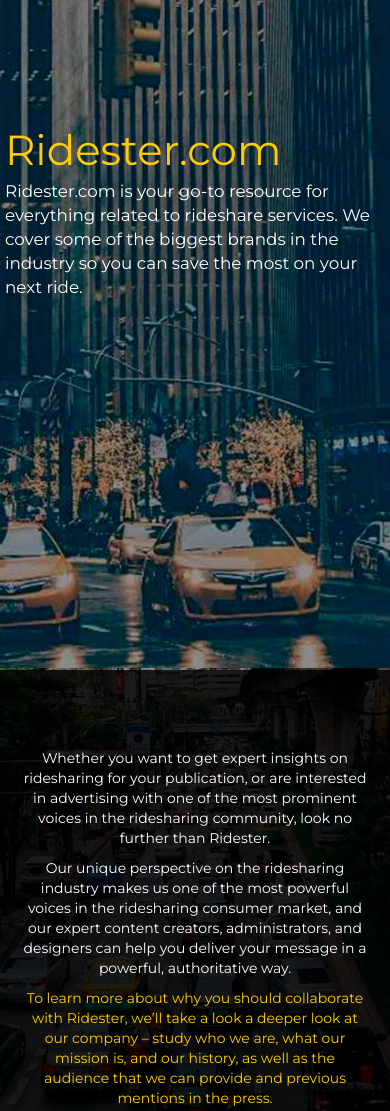
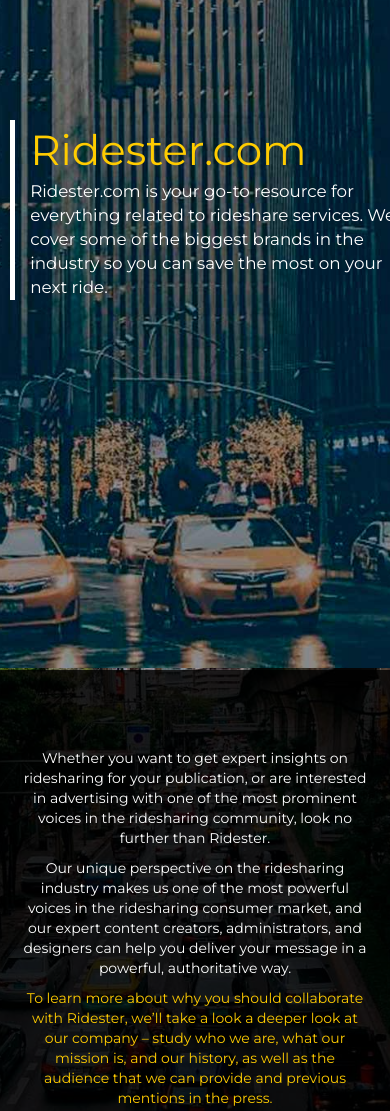
Before and after one commit to Skaliarium/Skaliarium.github.io, a plain HTML site: page index.html in a window 390 px wide. Shown: the part 1020-2131 px from the top of the page. Drawn offline with Linux system fonts and the light colour scheme.

Commit message:
ridester slide2

```diff
--- a/css/style.css
+++ b/css/style.css
@@ -462,6 +462,12 @@
 .textdemographic h2 {
   font-size: 2em;
 }
+/*Slide 2 */
+  .redistercomborder {
+    left: 6%;
+    padding-right: 9%;
+  }
+}
 
 }
 
```
